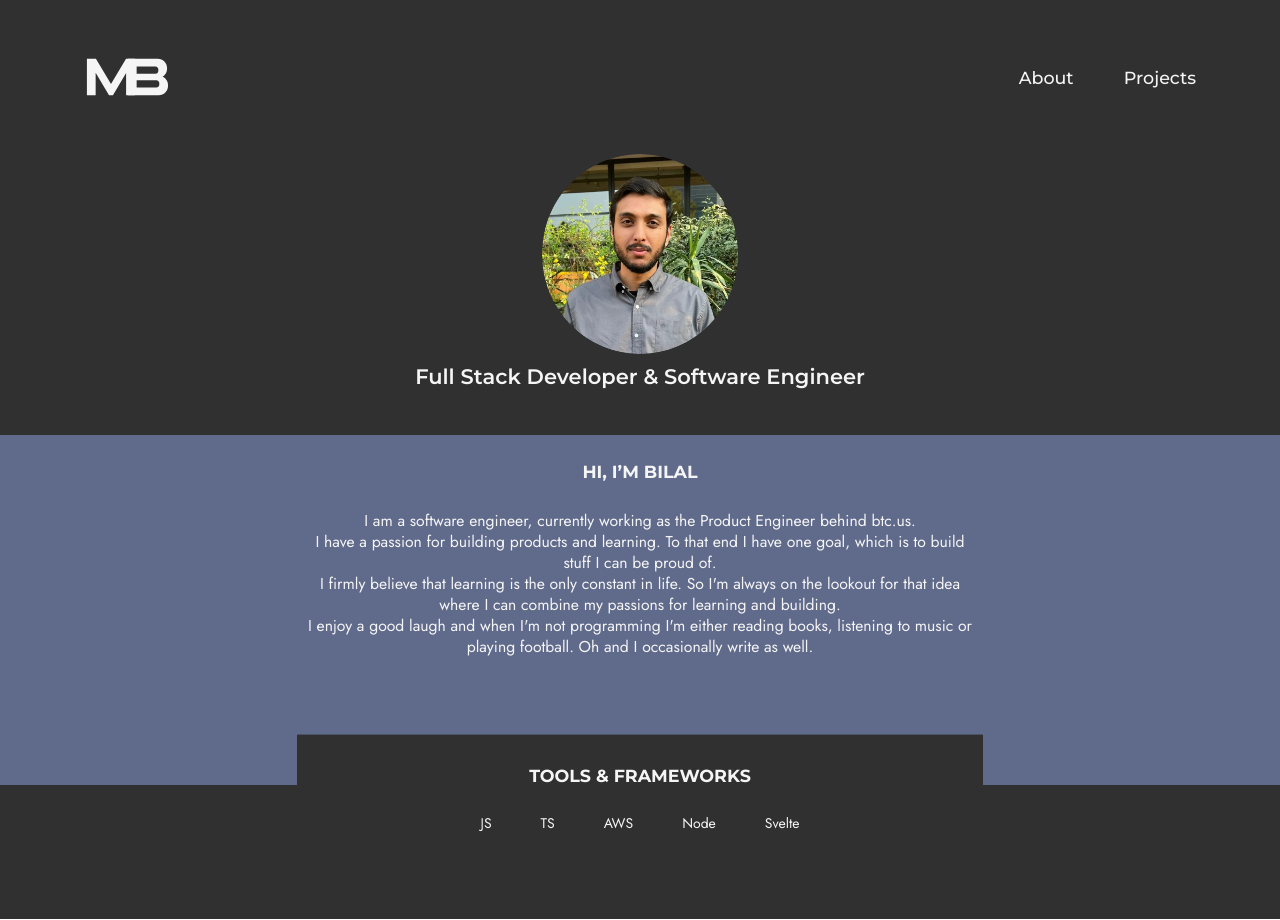
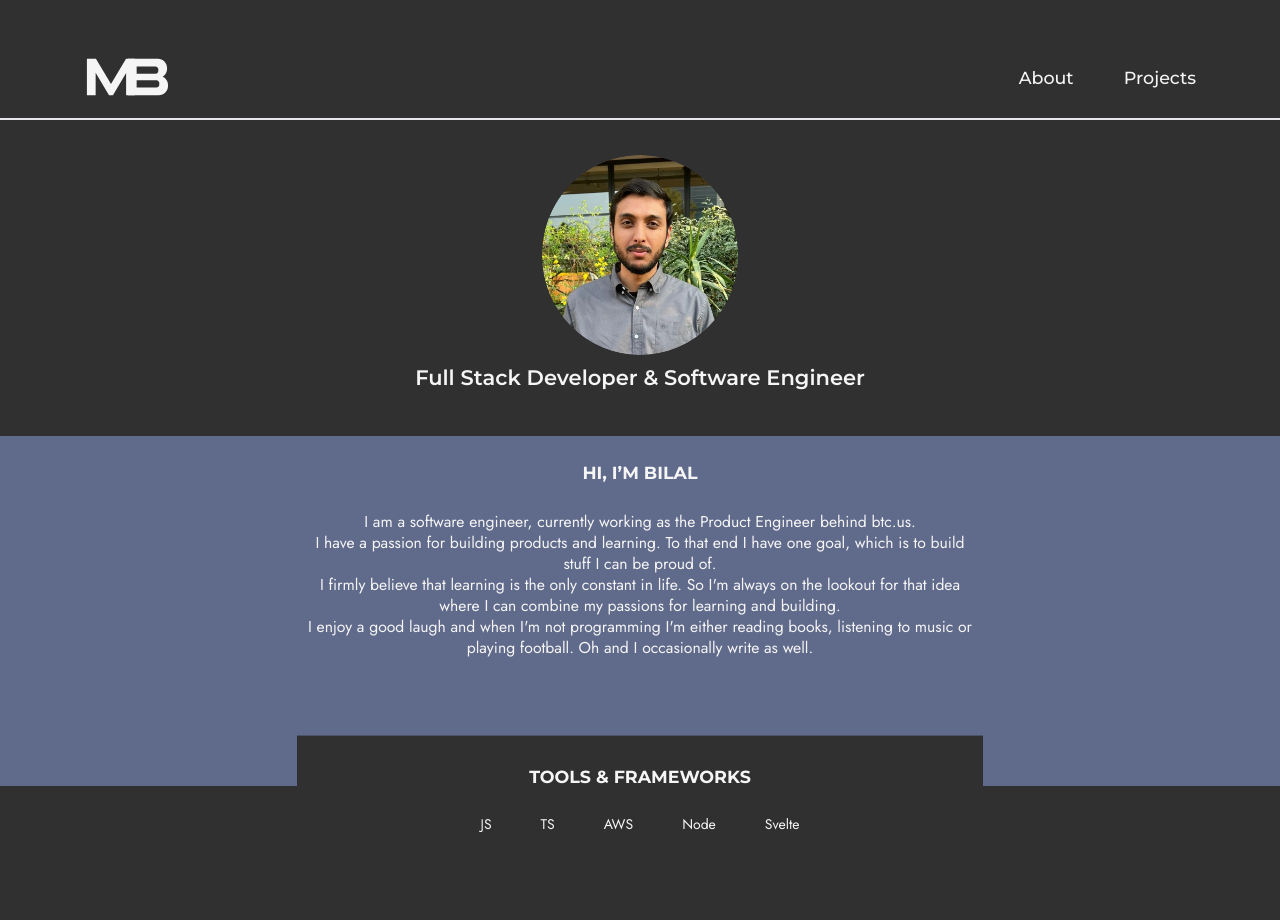
Before and after one commit to bilalanees98/profile-website, a SvelteKit app: page / in a window 1280 px wide. Built offline with nearby package versions, Linux system fonts and the light colour scheme; a web font is replaced by a local one.

Commit message:
add:border to navbar

```diff
--- a/src/routes/Nav.svelte
+++ b/src/routes/Nav.svelte
@@ -1,5 +1,5 @@
 <div
-  class="flex flex-row justify-between bg-primary-one font-montserrat text-primary-two border-b border-primary-one pb-5 pt-16 px-24 items-center"
+  class="flex flex-row justify-between bg-primary-one font-montserrat text-primary-two border-primary-one-highlight border-b-2 pb-5 pt-16 px-24 items-center"
 >
   <div class="">
     <img src="/graphics/logo.svg" alt="" />
```
